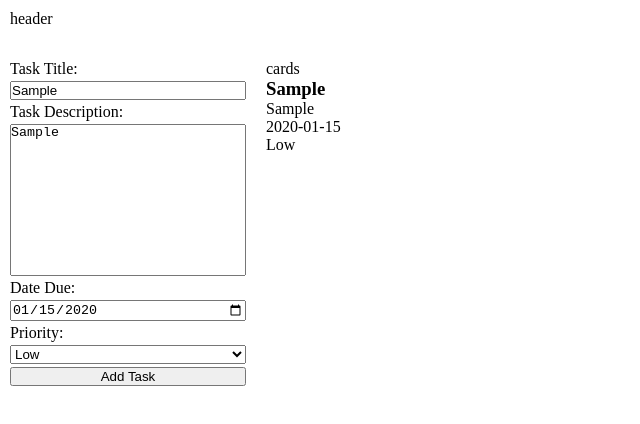
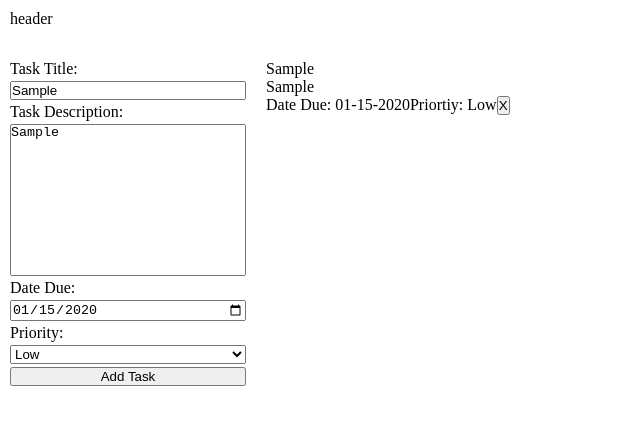
Before and after one commit to jmcmillion89/todo, a website built with webpack: page src/template.html in a window 1280 px wide. Both pictures are taken after typing "Sample", "Sample", "2020-01-15" into the empty fields and a click on the button "Add Task". Shown: the whole page, without its empty margins (0-640 px from the left). Built offline with nearby package versions, Linux system fonts and the light colour scheme.

Commit message:
add function to remove div

```diff
--- a/src/index.js
+++ b/src/index.js
@@ -1,45 +1,92 @@
 import './styles/main.scss'
-const taskTitle = document.querySelector('#title')
-const taskDescription = document.querySelector('#description')
-const taskDate = document.querySelector('#date')
-const taskPriority = document.querySelector('#priority')
-const addTask = document.querySelector('#add')
 
-let id=0
+const addTask = document.querySelector('#add');
 
-function createCard(title, description, date, priority) {
-    const cardsDiv = document.querySelector('#cards')
-    const newDiv = document.createElement('div');
-    const newH3 = document.createElement('h3');
-    const newBr1 = document.createElement('br')
-    const newBr2 = document.createElement('br')
-    const newTitle = document.createTextNode(`${title}`)
-    const newDescription = document.createTextNode(`${description}`)
-    const newDate = document.createTextNode(`${date}`)
-    const newPriority = document.createTextNode(`${priority}`)
-        return {
-        title: title,
-        description: description,
-        date: date,
-        priority: priority,
-            addCard: function() {
-                newH3.appendChild(newTitle)
-                newDiv.appendChild(newH3)
-                newDiv.appendChild(newDescription)
-                newDiv.appendChild(newBr1)
-                newDiv.appendChild(newDate)
-                newDiv.appendChild(newBr2)
-                newDiv.appendChild(newPriority)
-                newDiv.setAttribute("id", `card${id}`)
-                cardsDiv.appendChild(newDiv)
-                id++
-            }
-        }
-}
 
-let card = [];
+// pulling data from input on page
+const titleValue = document.querySelector('#title');
+const descriptionValue = document.querySelector('#description');
+const dateValue = document.querySelector('#date');
+const priorityValue = document.querySelector('#priority');
 
-addTask.addEventListener('click', ()=> {
-    card.push(createCard(taskTitle.value, taskDescription.value, taskDate.value, taskPriority.value));
-    card[id].addCard()
+
+const newTask = (function() {
+    let title;
+    let description;
+    let date;
+    let priority;
+    let id = 0;
+
+
+    // Gets the values from DOM and saves them to be used later
+    function getValues() {
+
+        title = titleValue.value;
+        description = descriptionValue.value;
+        priority = priorityValue.value;
+        changeDateFormat(dateValue.value)
+        createCard()
+        removeTask()
+
+    }
+
+
+    // Creates the div with the information submitted
+    function createCard() {
+        const cardsDiv = document.querySelector('#cards');
+        const newDiv = document.createElement('div');
+        const newTitle = document.createElement('span');
+        const newDescription = document.createElement('p')
+        const newDate = document.createElement('span')
+        const newPriority = document.createElement('span')
+        const removeButton = document.createElement('button')
+        newTitle.innerText = title
+        newTitle.setAttribute('class', 'card-title')
+        newDiv.appendChild(newTitle);
+        newDescription.innerText = description
+        newDescription.setAttribute('class', 'card-description')
+        newDiv.appendChild(newDescription);
+        newDate.innerText = `Date Due: ${date}`
+        newDate.setAttribute('class', 'card-date')
+        newDiv.appendChild(newDate);
+        newPriority.innerText = `Priortiy: ${priority}`
+        newPriority.setAttribute('class', 'card-priority')
+        newDiv.appendChild(newPriority);
+        removeButton.innerText = 'X'
+        removeButton.setAttribute('class', 'removeButton')
+        newDiv.appendChild(removeButton)
+        newDiv.setAttribute('id', `card${id}`)
+        cardsDiv.appendChild(newDiv);
+
+
+    }
+
+    // Changes the date to MM/DD/YYYY
+    function changeDateFormat(value) {
+        const myArray = value.split("-");
+
+        let year = myArray[0];
+        let month = myArray[1];
+        let day = myArray[2];
+
+        date = `${month}-${day}-${year}`
+    }
+
+    function removeTask() {
+        const removeButtons = document.querySelectorAll('.removeButton')
+        removeButtons.forEach((button) => {
+            button.addEventListener('click', (e) => {
+                e.currentTarget.parentNode.remove();
+            })
+        })
+    }
+
+    return {
+        getValues
+    }
+
+})();
+
+addTask.addEventListener('click', () => {
+    newTask.getValues();
 })
--- a/src/styles/main.scss
+++ b/src/styles/main.scss
@@ -32,8 +32,21 @@ textarea {
 
 .cards {
     grid-area: cards;
+    display: grid;
+    grid-template-columns: repeat( auto-fill, minmax(200px, 1fr) );
+    grid-template-rows: repeat( auto-fill, minmax(30ch, 1fr) );
+    gap: 5px;
 }
 
 .sidebar, .cards, .header {
     padding: 10px;
 }
+
+.card {
+    display: flex;
+    // max-height: 200px;
+    // max-width: 200px;
+    flex-direction: column;
+    border: solid 1px blue;
+    overflow: hidden;
+}
--- a/src/template.html
+++ b/src/template.html
@@ -11,9 +11,9 @@
     <!-- Sidebar Section -->
     <div class="sidebar">
         <label for="title">Task Title:</label>
-        <input type="text" name="title" id="title">
+        <input type="text" name="title" id="title" maxlength="30">
         <label for="description">Task Description:</label>
-        <textarea name="description" id="description" cols="22" rows="10"></textarea>
+        <textarea name="description" id="description" cols="22" rows="10" maxlength="350"></textarea>
         <label for="date">Date Due:</label>
         <input type="date" name="date" id="date">
         <label for="priority">Priority:</label>
@@ -27,6 +27,6 @@
 
     </div>
     <!-- Cards Section to display tasks -->
-    <div id="cards" class="cards">cards</div>
+    <div id="cards" class="cards"></div>
 </body>
 </html>
```
Also changed, not shown: dist/bundle0bc3c0845620443d42b7.js, dist/index.html, 2 other files.
